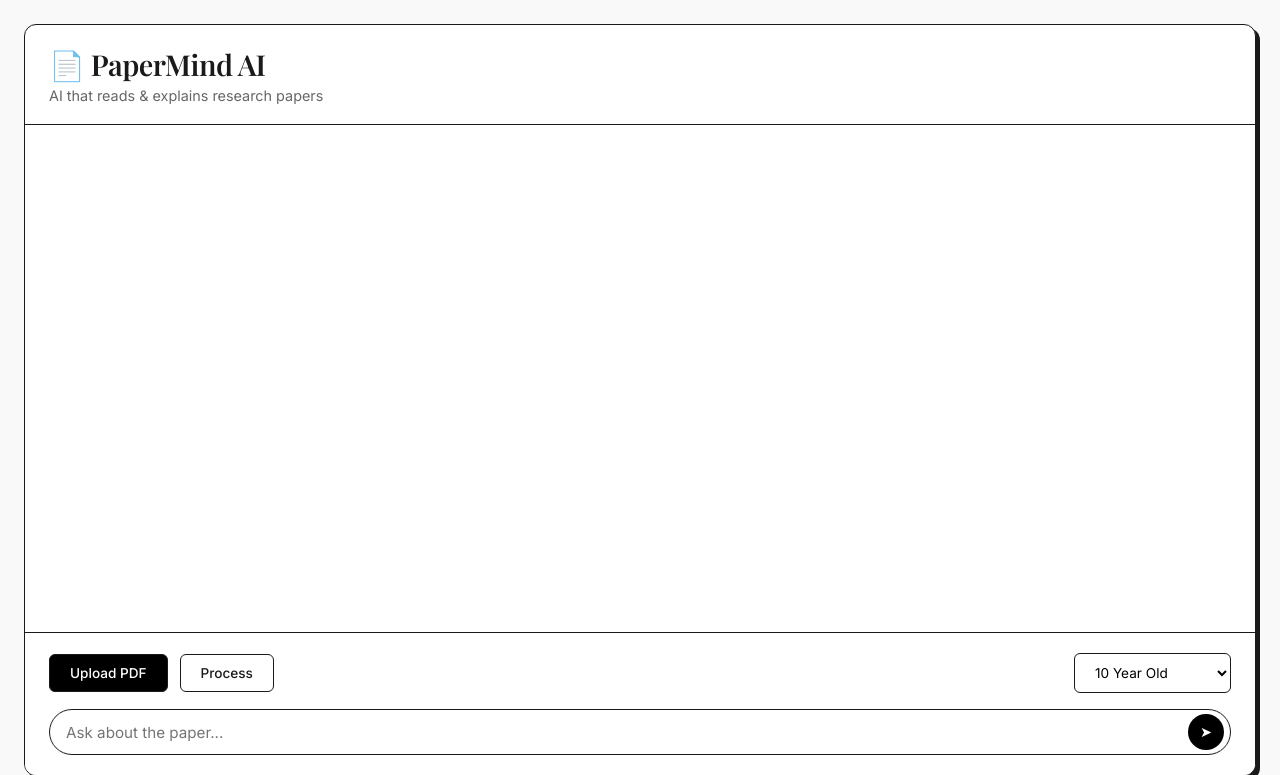
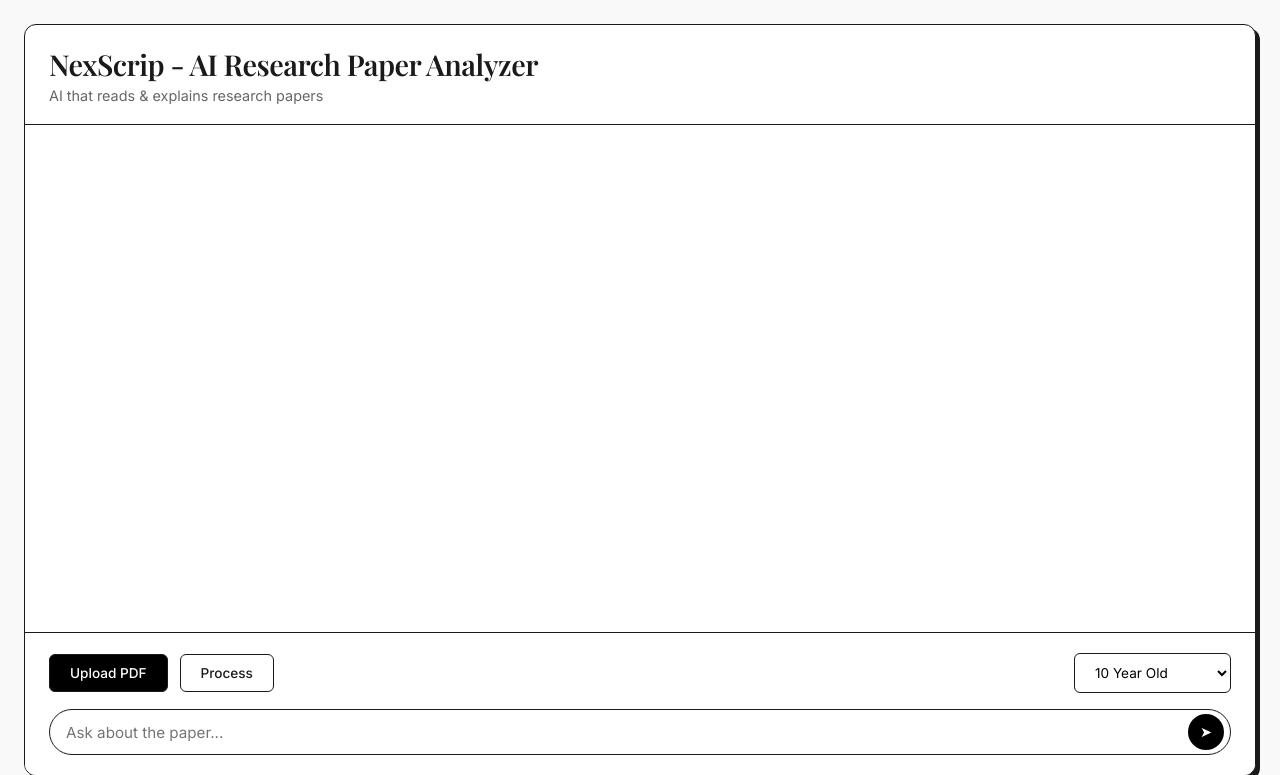
Before and after one commit to ananditaraj/AI-Research-Paper-Analyzer, a FastAPI app: page / in a window 1280 px wide. Shown: the top 775 px of the page. Run offline with FastAPI, Linux system fonts and the light colour scheme; some web fonts are replaced.

Commit message:
Update index.html

```diff
--- a/templates/index.html
+++ b/templates/index.html
@@ -15,7 +15,7 @@
     <div class="chat-card">
 
         <div class="header">
-            <h1>📄 PaperMind AI</h1>
+            <h1>NexScrip - AI Research Paper Analyzer</h1>
             <p>AI that reads & explains research papers</p>
         </div>
 
```
